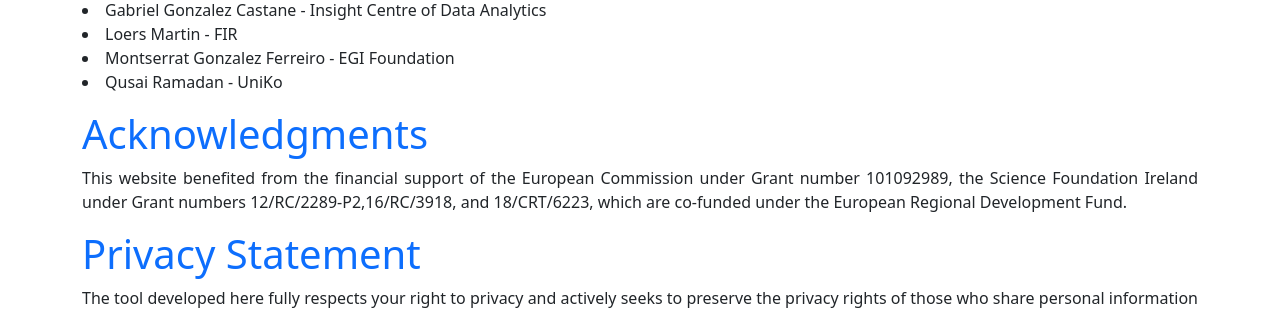
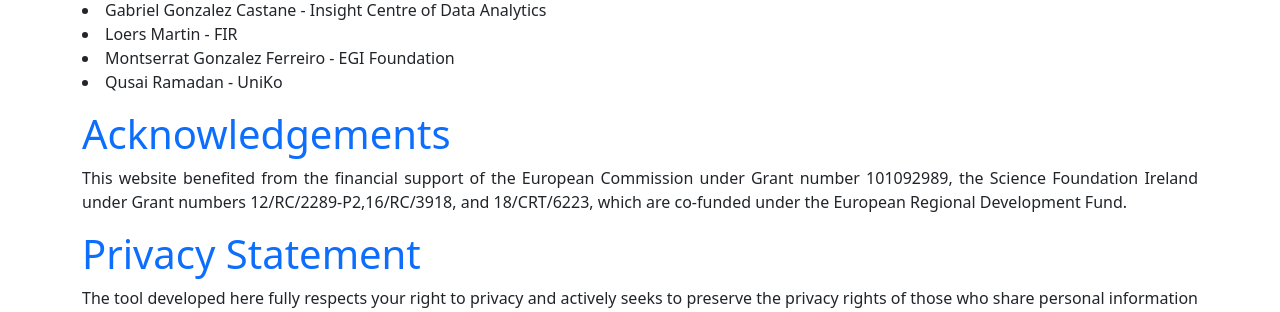
Before and after one commit to eduardovyhmeister/Datamite, a Django app: page /about in a window 1280 px wide. Shown: the part 405-717 px from the top of the page. Run offline with Django 5.2, Linux system fonts and the light colour scheme; some libraries are stand-ins or nearby versions.

Commit message:
Completed README.

```diff
--- a/ANPAHP/templates/about.html
+++ b/ANPAHP/templates/about.html
@@ -23,7 +23,7 @@
                 <li> Montserrat Gonzalez Ferreiro - EGI Foundation </li>
                 <li> Qusai Ramadan - UniKo </li>
             </p>
-            <h2 class="display-6 text-primary font-weight-bold">Acknowledgments</h2>
+            <h2 class="display-6 text-primary font-weight-bold">Acknowledgements</h2>
             <p style="text-align: justify;">
                 This website benefited from the financial support of the European Commission under Grant number 101092989, the Science Foundation Ireland under Grant numbers 12/RC/2289-P2,16/RC/3918, and 18/CRT/6223, which are co-funded under the European Regional Development Fund.
             </p>
```
Also changed, not shown: README.md.
